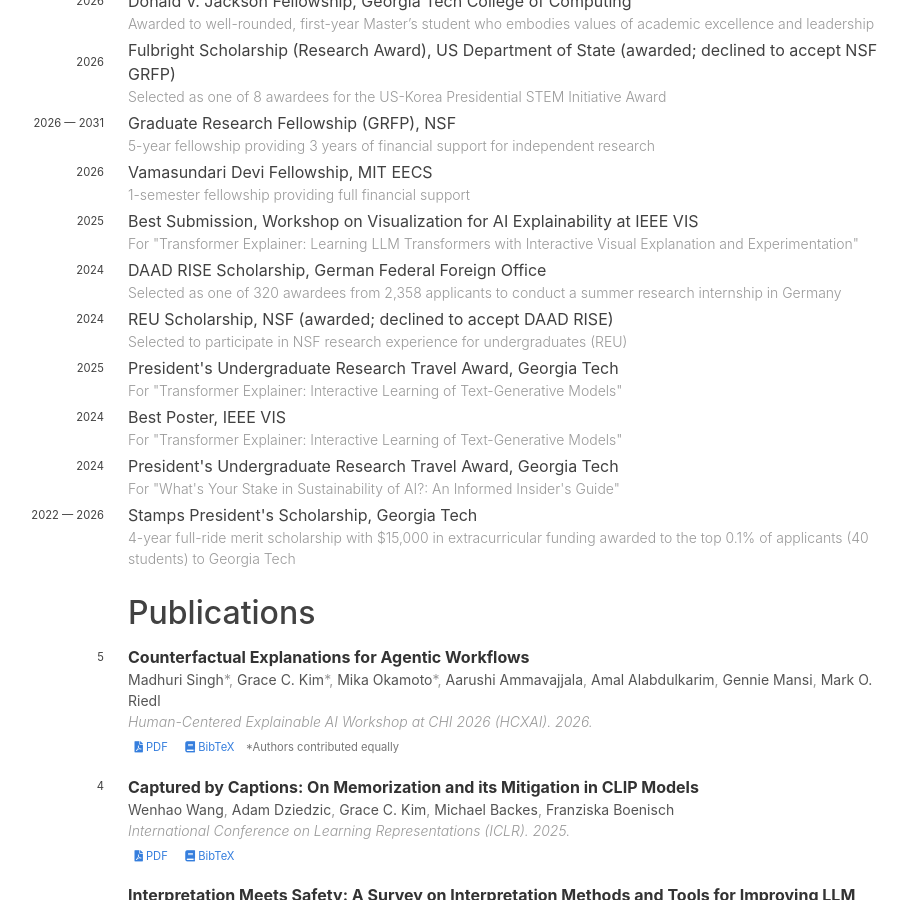
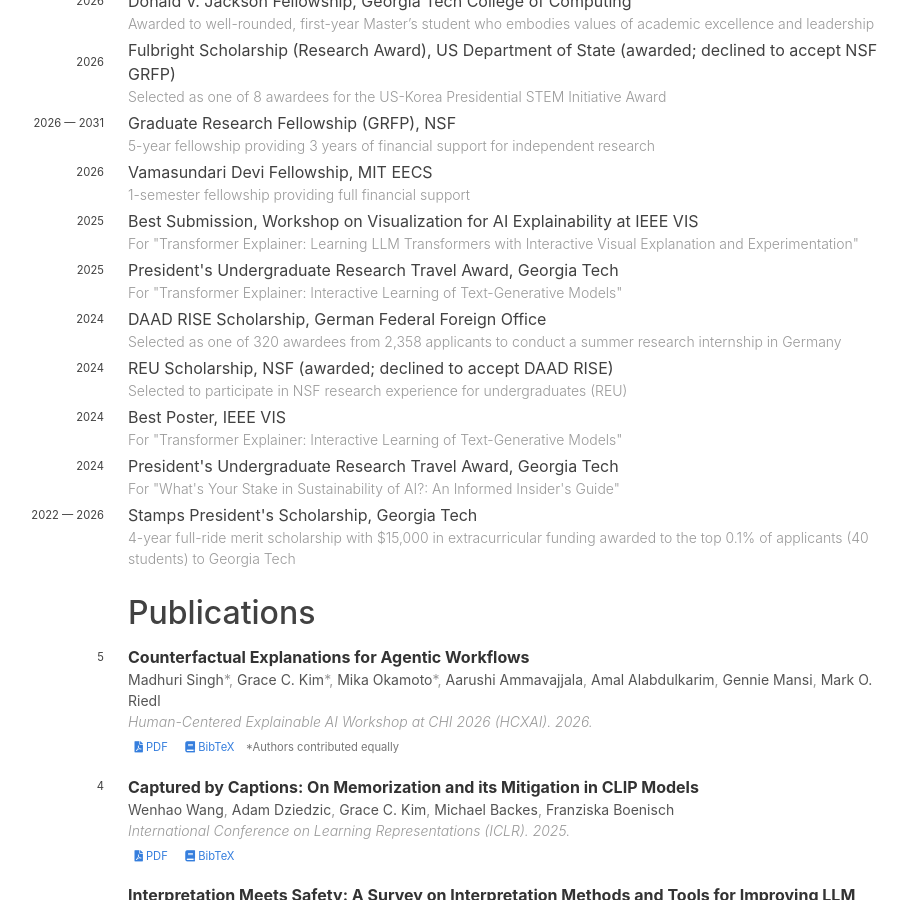
Before and after one commit to gracekimcy/gracekimcy.github.io, a Jekyll site: the page built from cv.md, in a window 1280 px wide and 900 px high, scrolled down 1212 px. Shown: the whole window, without its empty margins (204-1111 px from the left). Built offline with Jekyll 4.4.1, drawn with Linux system fonts in a browser that asks for light colours; nearby versions of some CDN libraries; some web fonts are replaced; part of the change alters nothing that is shown.

Commit message:
update cv

```diff
--- a/_data/awards.yaml
+++ b/_data/awards.yaml
@@ -18,6 +18,10 @@
   description: 'For "Transformer Explainer: Learning LLM Transformers with Interactive Visual Explanation and Experimentation"'
   year: 2025
 
+- name: "President's Undergraduate Research Travel Award, Georgia Tech"
+  description: 'For "Transformer Explainer: Interactive Learning of Text-Generative Models"'
+  year: 2025
+
 - name: "DAAD RISE Scholarship, German Federal Foreign Office"
   description: Selected as one of 320 awardees from 2,358 applicants to conduct a summer research internship in Germany
   year: 2024
@@ -25,10 +29,6 @@
 - name: "REU Scholarship, NSF (awarded; declined to accept DAAD RISE)"
   description: Selected to participate in NSF research experience for undergraduates (REU)
   year: 2024
-
-- name: "President's Undergraduate Research Travel Award, Georgia Tech"
-  description: 'For "Transformer Explainer: Interactive Learning of Text-Generative Models"'
-  year: 2025
 
 - name: "Best Poster, IEEE VIS"
   description: 'For "Transformer Explainer: Interactive Learning of Text-Generative Models"'
```
